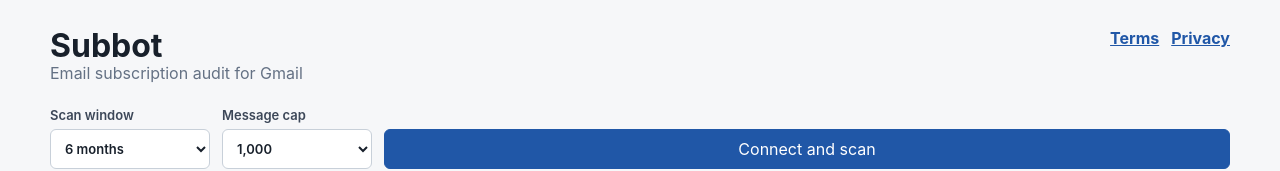
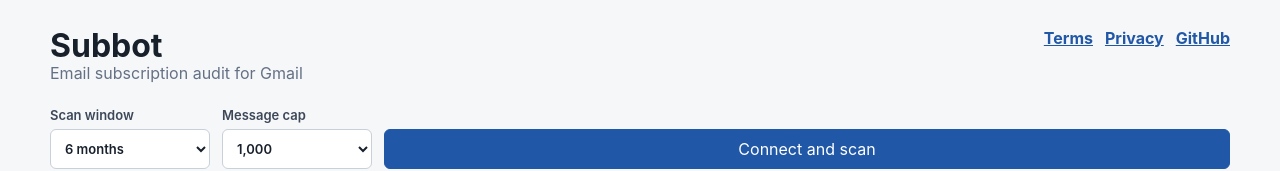
Before and after one commit to niftynei/subbot, a React (Vite) app in the folder web/: page / in a window 1280 px wide. Shown: the top 171 px of the page. Built offline with nearby package versions, Linux system fonts and the light colour scheme; no server answers.

Commit message:
Add GitHub repository link

```diff
--- a/web/src/App.tsx
+++ b/web/src/App.tsx
@@ -19,6 +19,7 @@
 const MAX_MESSAGES = 1_000;
 const GOOGLE_CLIENT_ID = import.meta.env.VITE_GOOGLE_CLIENT_ID ?? "";
 const ADMIN_EMAIL = "niftynei@gmail.com";
+const GITHUB_REPO_URL = "https://github.com/niftynei/subbot";
 
 function App() {
   if (window.location.pathname === "/terms") {
@@ -224,6 +225,9 @@
         <div className="topbar-actions">
           <a href="/terms">Terms</a>
           <a href="/policy">Privacy</a>
+          <a href={GITHUB_REPO_URL} target="_blank" rel="noreferrer">
+            GitHub
+          </a>
           {isExportAdmin && (
             <button onClick={downloadCollectedEmails}>
               Download emails CSV
@@ -395,6 +399,9 @@
         </div>
         <div className="topbar-actions">
           <a href="/policy">Privacy Policy</a>
+          <a href={GITHUB_REPO_URL} target="_blank" rel="noreferrer">
+            GitHub
+          </a>
           <a href="/">Back to Subbot</a>
         </div>
       </header>
@@ -457,6 +464,9 @@
         </div>
         <div className="topbar-actions">
           <a href="/terms">Terms</a>
+          <a href={GITHUB_REPO_URL} target="_blank" rel="noreferrer">
+            GitHub
+          </a>
           <a href="/">Back to Subbot</a>
         </div>
       </header>
```
